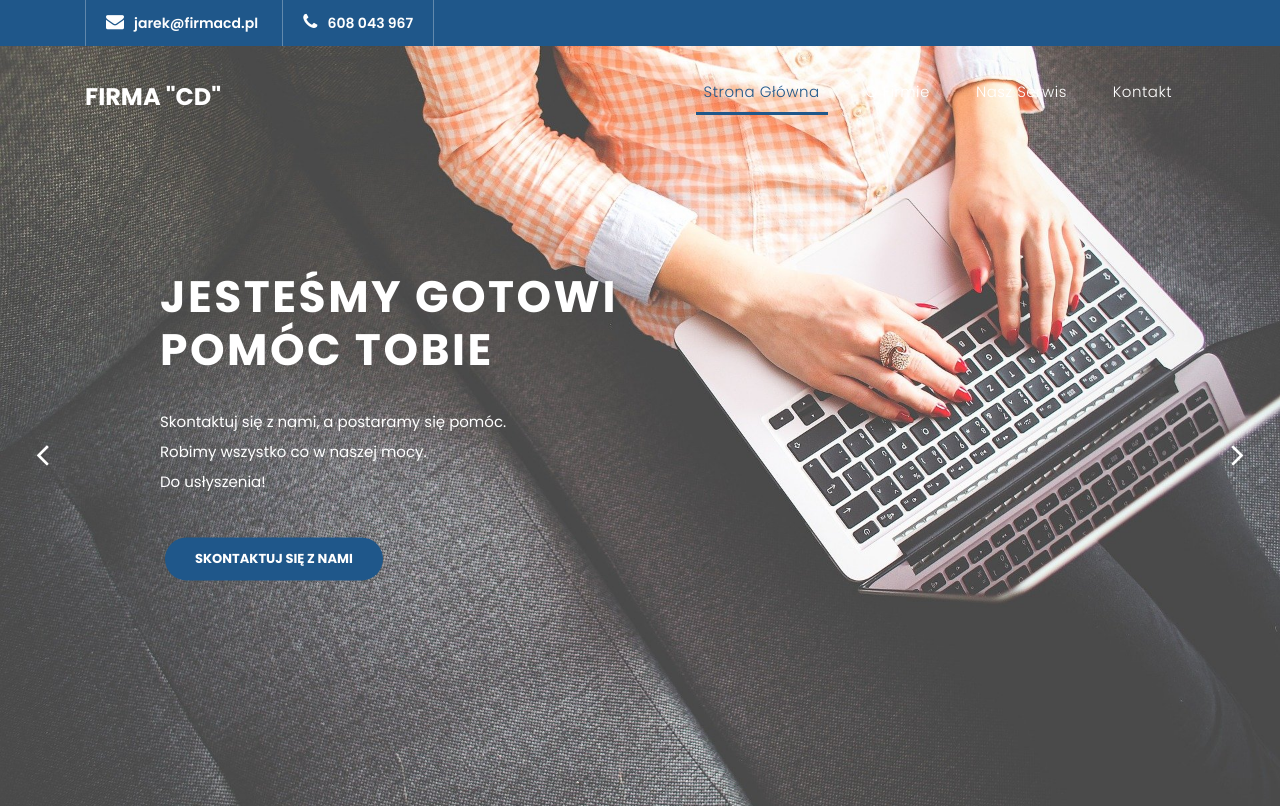
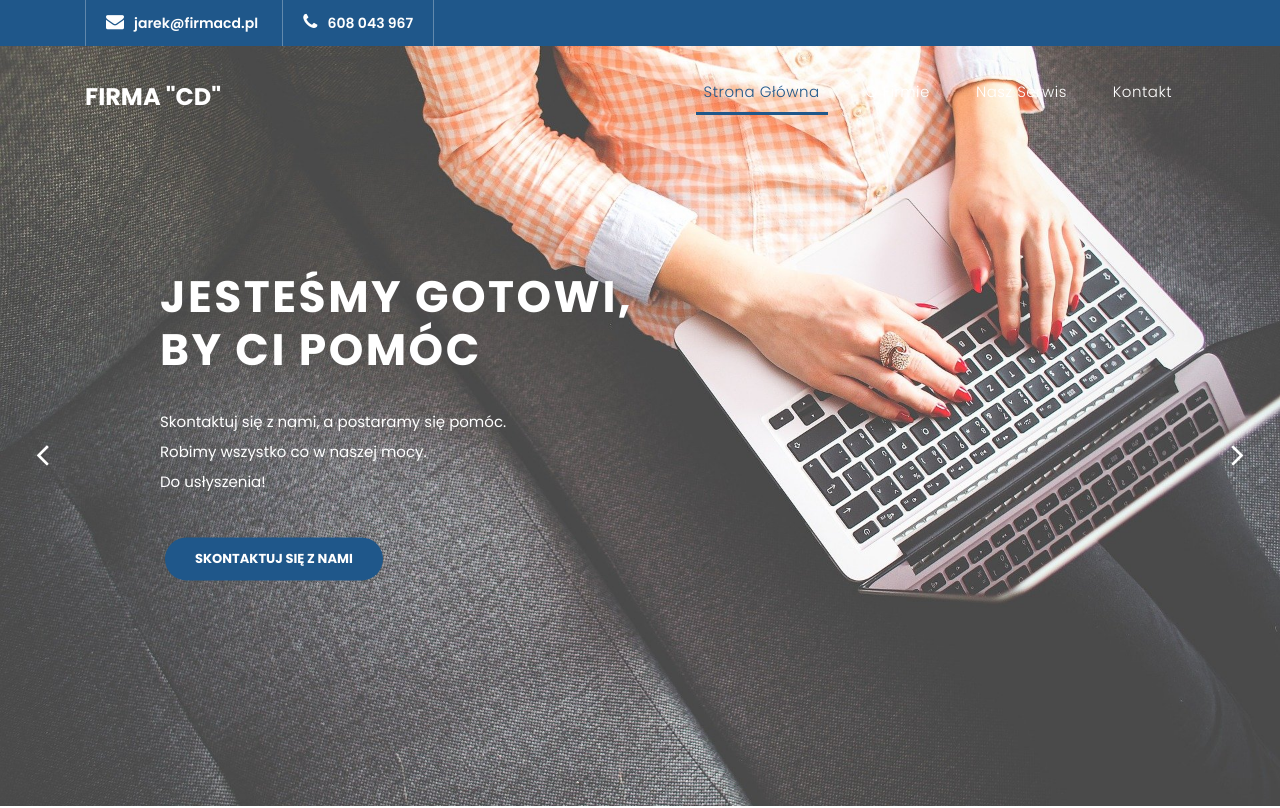
Before and after one commit to xHaSeKx/firmacd, a plain HTML site: page index.html in a window 1280 px wide. Shown: the top 808 px of the page. Drawn offline with Linux system fonts and the light colour scheme; a script that the page names is missing.

Commit message:
Update index.html

```diff
--- a/index.html
+++ b/index.html
@@ -83,7 +83,7 @@
           <div class="item item-1">
             <div class="img-fill">
                 <div class="text-content">
-                  <h4>Jesteśmy gotowi <br>pomóc Tobie</h4>
+                  <h4>Jesteśmy gotowi, <br>by Ci pomóc</h4>
                   <p>Skontaktuj się z nami, a postaramy się pomóc.<br> Robimy wszystko co w naszej mocy.<br>Do usłyszenia!</p>
                   <a href="contact.html" class="filled-button">Skontaktuj się z nami</a>
                 </div>
```
